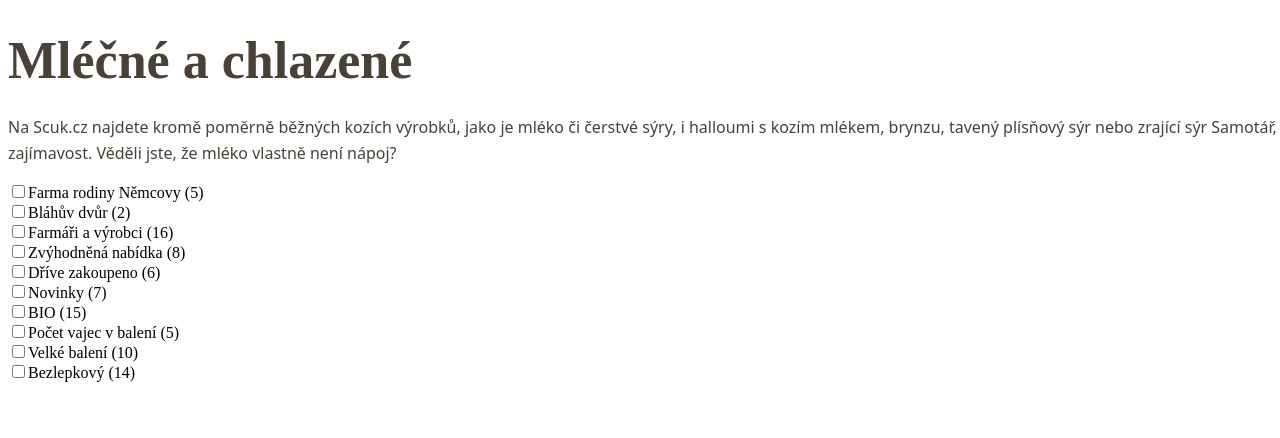
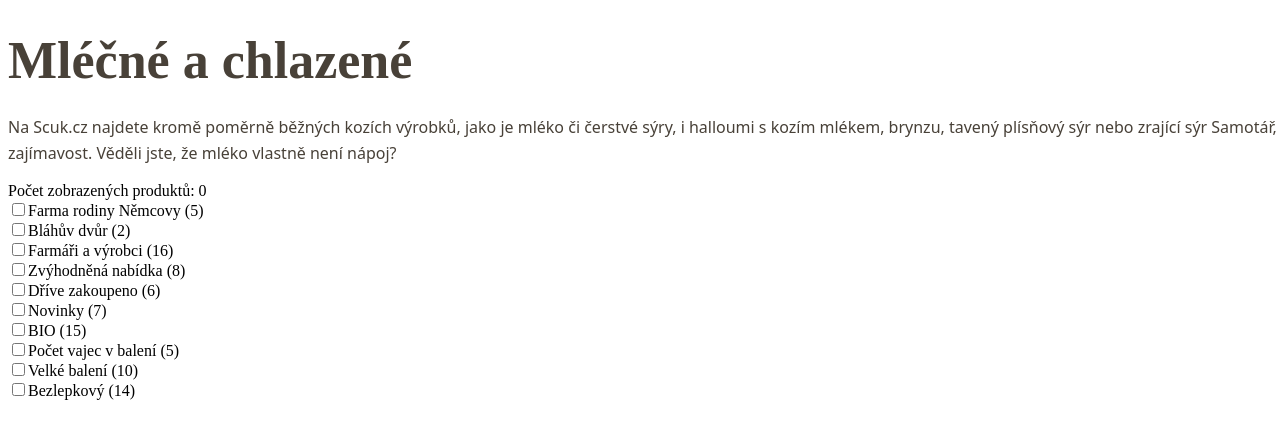
Before and after one commit to Vitusin/Xshop, a React (Create React App) app: page / in a window 1280 px wide. Shown: the top 438 px of the page. Built offline with nearby package versions, Linux system fonts and the light colour scheme.

Commit message:
Add DisplayedProductCount component

```diff
--- a/src/App.js
+++ b/src/App.js
@@ -2,6 +2,7 @@
 import Product from "./components/Product";
 import CategoryInfoDesktop from "./components/CategoryInfoDesktop";
 import ActiveFilters from "./components/ActiveFilters";
+import DisplayedProductCount from './components/DisplayedProductCount';
 
 const App = () => {
   const [categories, setCategories] = useState({
@@ -10,13 +11,17 @@
     "Farmáři a výrobci": false,
     "Zvýhodněná nabídka": false,
     "Dříve zakoupeno": false,
-    Novinky: false,
-    BIO: false,
+    "Novinky": false,
+    "BIO": false,
     "Počet vajec v balení": false,
     "Velké balení": false,
-    Bezlepkový: false,
+    "Bezlepkový": false,
     // další kategorie...
   });
+
+
+
+
 
   const toggleCategory = (category) => {
     setCategories((prevCategories) => ({
@@ -262,6 +267,8 @@
     },
   ]; // Define the 'products' variable with an appropriate value or fetch it from an API
 
+
+
   const filteredProducts = products.filter((product) =>
     product.category.some((category) => categories[category])
   );
@@ -271,6 +278,7 @@
   return (
     <div className="App">
       <CategoryInfoDesktop />
+      <DisplayedProductCount products={products} categories={categories} />
       <ActiveFilters categories={categories} setCategories={setCategories} />
       {Object.keys(categories).map((category) => (
         <div key={category}>
--- /dev/null
+++ b/src/components/DisplayedProductCount.js
@@ -0,0 +1,22 @@
+import React from 'react';
+
+function DisplayedProductCount({ products, categories }) {
+  const countDisplayedProducts = () => {
+    return products.filter(product => {
+      for (let category in categories) {
+        if (categories[category] && product.category.includes(category)) {
+          return true;
+        }
+      }
+      return false;
+    }).length;
+  };
+
+  return (
+    <div>
+      Počet zobrazených produktů: {countDisplayedProducts()}
+    </div>
+  );
+}
+
+export default DisplayedProductCount;
```
